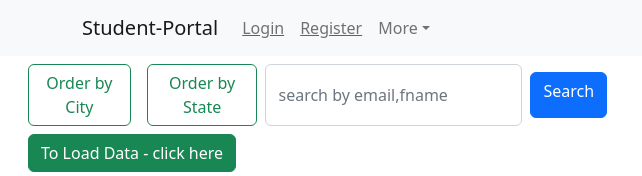
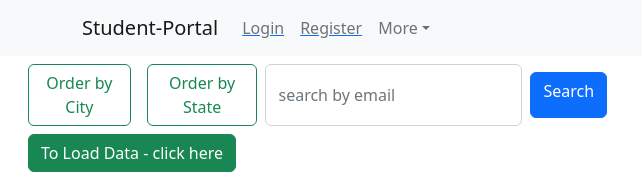
Before and after one commit to nandanVasistaBH29/student-portal, a Next.js app: page /dashboard in a window 1280 px wide. Shown: the top 176 px of the page, without its empty margins (0-642 px from the left). Built offline with nearby package versions, Linux system fonts and the light colour scheme.

Commit message:
removed unwanted params in the query function which causing prod err

```diff
--- a/pages/dashboard.jsx
+++ b/pages/dashboard.jsx
@@ -23,9 +23,7 @@ const Dashboard = () => {
   const handleSearchClick = async () => {
     try {
       if (search) {
-        await fetchAllStudents(
-          `where email like '%${search}%' or fname like '%${search}%'`
-        );
+        await fetchAllStudents(`where email like '%${search}%'`);
       }
     } catch (err) {
       console.log(err);
@@ -60,7 +58,7 @@ const Dashboard = () => {
               <input
                 type="search"
                 className="form-control"
-                placeholder="search by email,fname"
+                placeholder="search by email"
                 value={search}
                 onChange={(e) => setSearch(e.target.value)}
               />
```
